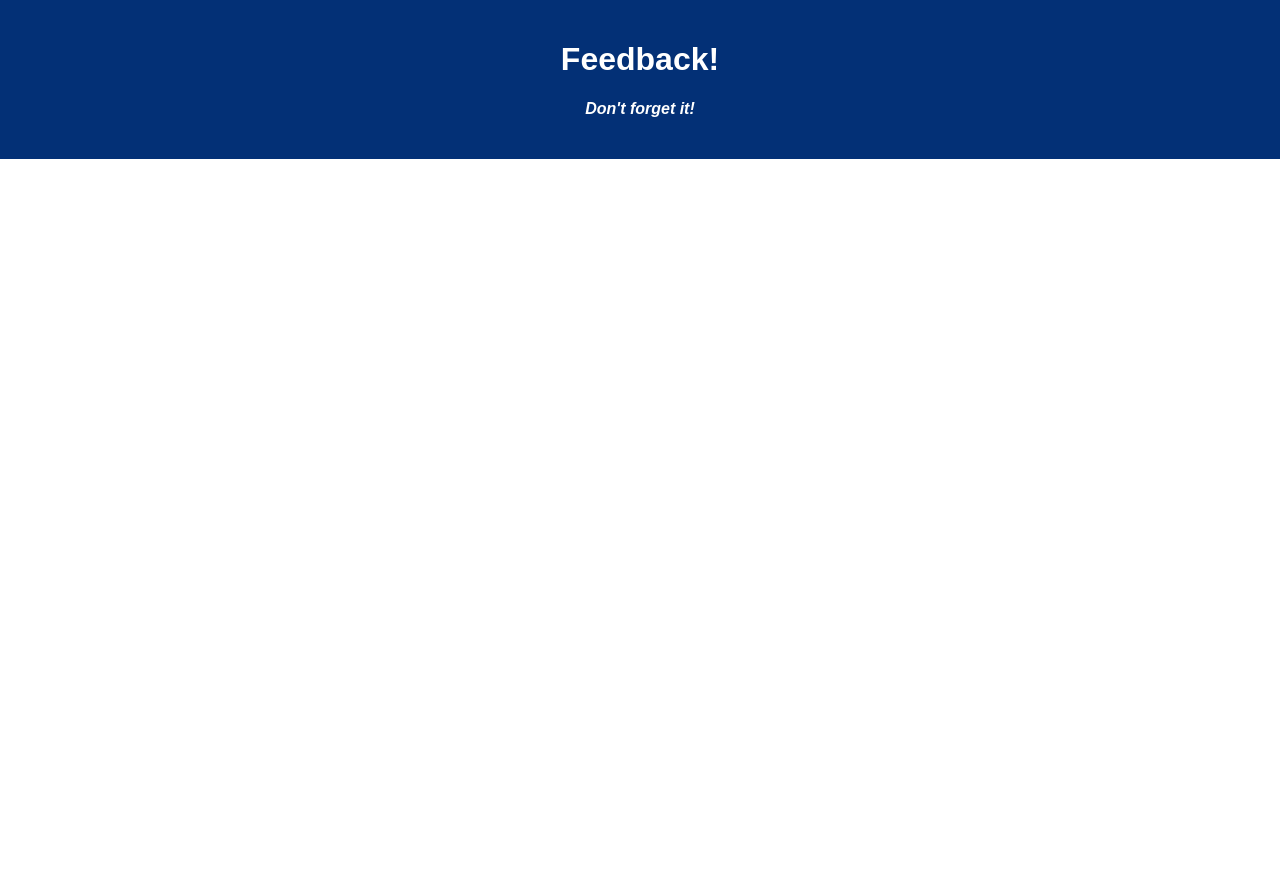
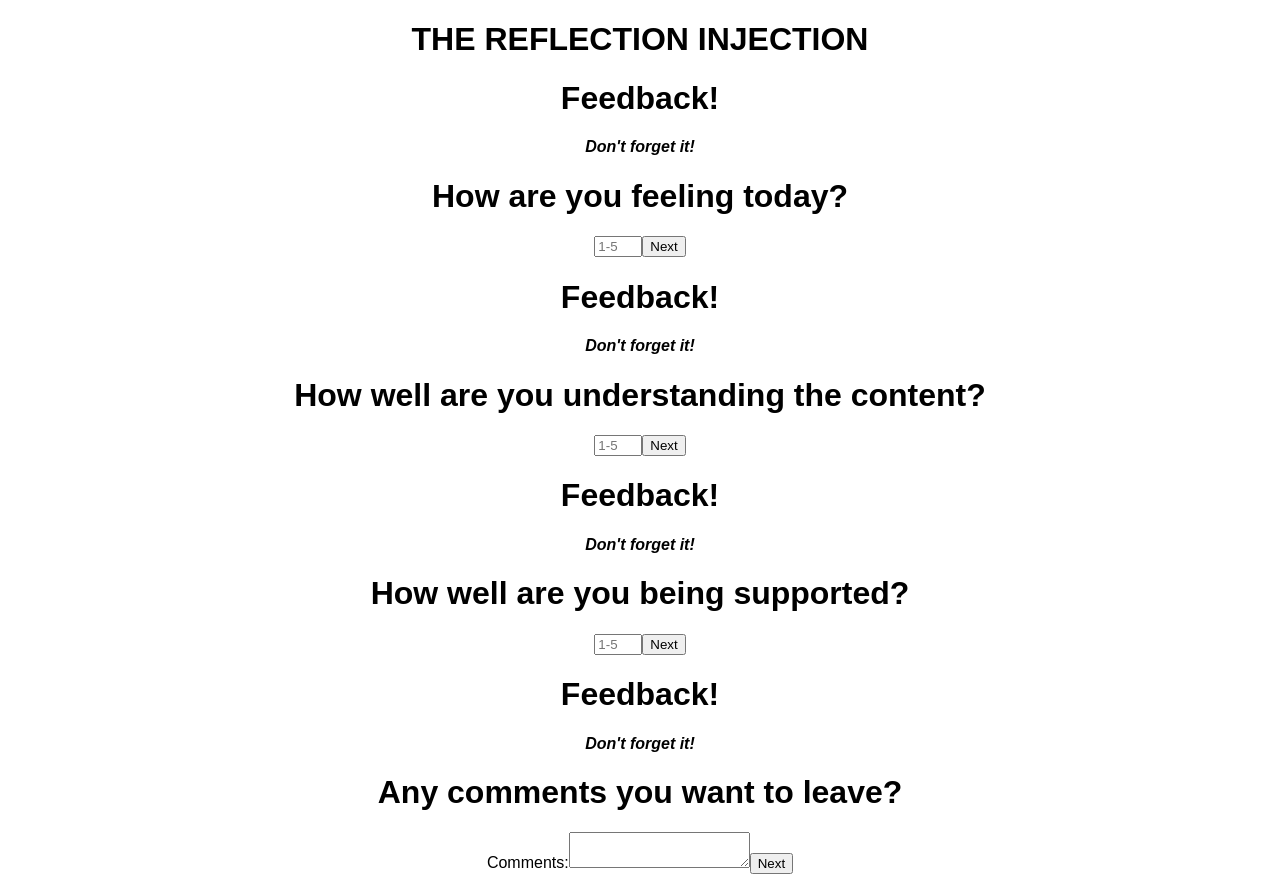
Before and after one commit to chaochingvang/weekend-redux-feedback-loop, a React (Create React App) app: page / in a window 1280 px wide. Before the commit the page ends 800 px from the top, so only its background shows below. Built offline with nearby package versions, Linux system fonts and the light colour scheme.

Commit message:
created basic html jsx for components

```diff
--- a/src/components/App/App.jsx
+++ b/src/components/App/App.jsx
@@ -1,15 +1,27 @@
 import React from 'react';
 import axios from 'axios';
+import Home from '../Home/Home.jsx';
+import Feeling from '../Feeling/Feeling.jsx';
+import Understanding from '../Understanding/Understanding.jsx';
+import Support from '../Support/Support.jsx';
+import Comments from '../Comments/Comments.jsx';
 import './App.css';
 
 function App() {
 
   return (
     <div className='App'>
-      <header className='App-header'>
-        <h1 className='App-title'>Feedback!</h1>
-        <h4>Don't forget it!</h4>
-      </header>
+      <Home />
+
+      <Feeling />
+
+      <Understanding />
+
+      <Support />
+
+      <Comments />
+
+
     </div>
   );
 }
--- a/src/components/Comments/Comments.jsx
+++ b/src/components/Comments/Comments.jsx
@@ -0,0 +1,18 @@
+import Header from "../Header/Header.jsx";
+
+function Comments() {
+
+    return (<>
+        <Header />
+
+        <h1>Any comments you want to leave?</h1>
+        <form>
+            <label htmlFor="comments">Comments:</label>
+            <textarea
+                name="comments"
+                required></textarea>
+            <button>Next</button>
+        </form>
+    </>)
+}
+export default Comments;
--- a/src/components/Feeling/Feeling.jsx
+++ b/src/components/Feeling/Feeling.jsx
@@ -0,0 +1,19 @@
+import Header from "../Header/Header.jsx";
+
+function Feeling() {
+
+    return (<>
+        <Header />
+
+        <h1>How are you feeling today?</h1>
+        <form>
+        <input
+            type="number" placeholder="1-5"
+            min="1"
+            max="5"
+            required />
+            <button>Next</button>
+        </form>
+    </>)
+}
+export default Feeling;
--- a/src/components/Header/Header.jsx
+++ b/src/components/Header/Header.jsx
@@ -0,0 +1,7 @@
+function Header() {
+    return (<>
+        <h1>Feedback!</h1>
+        <h4>Don't forget it!</h4>
+    </>)
+}
+export default Header;
--- a/src/components/Home/Home.jsx
+++ b/src/components/Home/Home.jsx
@@ -0,0 +1,6 @@
+function Home() {
+    return (<>
+        <h1>THE REFLECTION INJECTION</h1>
+    </>)
+}
+export default Home;
--- a/src/components/Support/Support.jsx
+++ b/src/components/Support/Support.jsx
@@ -0,0 +1,19 @@
+import Header from "../Header/Header.jsx";
+
+function Support() {
+
+    return (<>
+        <Header />
+
+        <h1>How well are you being supported?</h1>
+        <form>
+            <input
+                type="number" placeholder="1-5"
+                min="1"
+                max="5"
+                required />
+            <button>Next</button>
+        </form>
+    </>)
+}
+export default Support;
--- a/src/components/Understanding/Understanding.jsx
+++ b/src/components/Understanding/Understanding.jsx
@@ -0,0 +1,19 @@
+import Header from "../Header/Header.jsx";
+
+function Understanding() {
+
+    return (<>
+        <Header />
+
+        <h1>How well are you understanding the content?</h1>
+        <form>
+            <input
+                type="number" placeholder="1-5"
+                min="1"
+                max="5"
+                required />
+            <button>Next</button>
+        </form>
+    </>)
+}
+export default Understanding;
```
Also changed, not shown: 1 other file (tests, documents, lock files or other folders).
